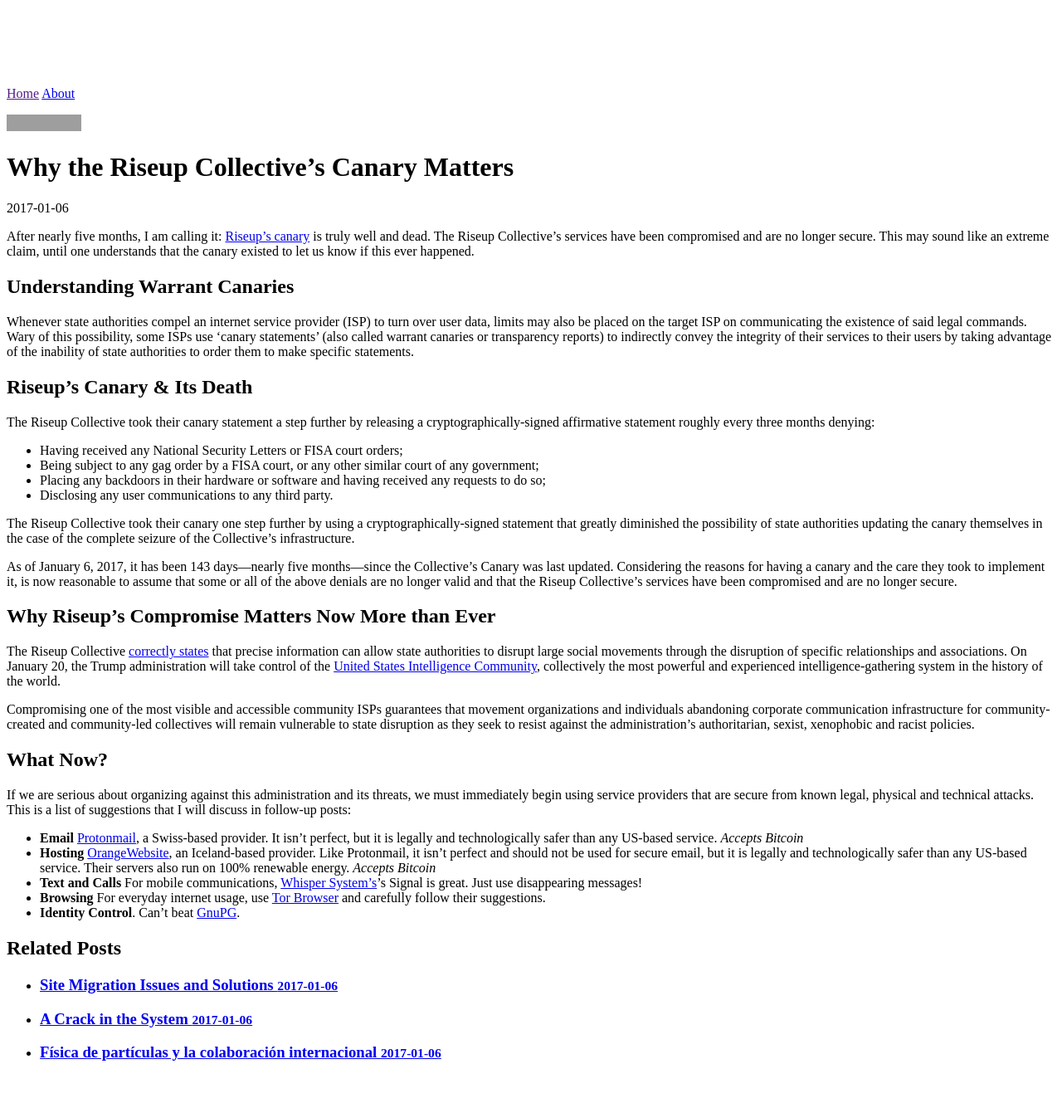
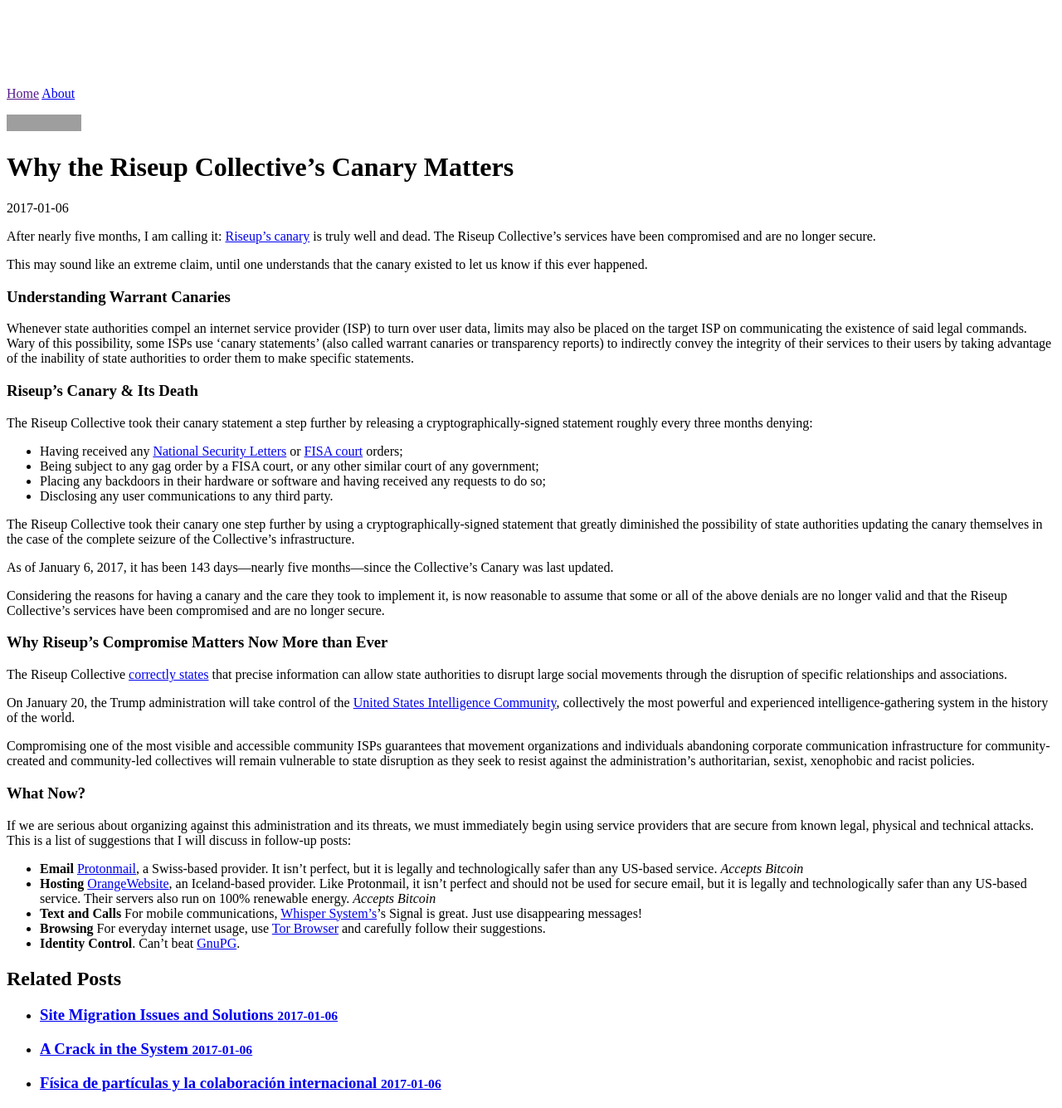
Before and after one commit to chema/sanfranciscan, a Jekyll site: the page built from _posts/2017-01-06-why-riseups-canary-matters.md, in a window 1280 px wide. Shown: the whole page at 83% size. Built offline with Jekyll 4.4.1, drawn with Linux system fonts in a browser that asks for light colours; comment, search, counter and statistics services are not loaded; before the commit the page ends 1298 px from its top, so only the background shows below that; grey boxes are pictures that could not be loaded.

Commit message:
Added links

```diff
--- a/_posts/2017-01-06-why-riseups-canary-matters.md
+++ b/_posts/2017-01-06-why-riseups-canary-matters.md
@@ -4,32 +4,38 @@
 title: Why the Riseup Collective&#8217;s Canary Matters
 ---
 
-After nearly five months, I am calling it: [Riseup's canary](https://riseup.net/en/canary) is truly well and dead. The Riseup Collective's services have been compromised and are no longer secure. This may sound like an extreme claim, until one understands that the canary existed to let us know if this ever happened.
+After nearly five months, I am calling it: [Riseup's canary](https://riseup.net/en/canary) is truly well and dead. The Riseup Collective's services have been compromised and are no longer secure.
 
-## Understanding Warrant Canaries
+This may sound like an extreme claim, until one understands that the canary existed to let us know if this ever happened.
+
+### Understanding Warrant Canaries
 
 Whenever state authorities compel an internet service provider (ISP) to turn over user data, limits may also be placed on the target ISP on communicating the existence of said legal commands. Wary of this possibility, some ISPs use 'canary statements' (also called warrant canaries or transparency reports) to indirectly convey the integrity of their services to their users by taking advantage of the inability of state authorities to order them to make specific statements.
 
-## Riseup's Canary & Its Death
+### Riseup's Canary & Its Death
 
-The Riseup Collective took their canary statement a step further by releasing a cryptographically-signed affirmative statement roughly every three months denying:
+The Riseup Collective took their canary statement a step further by releasing a cryptographically-signed statement roughly every three months denying:
 
-* Having received any National Security Letters or FISA court orders;
+* Having received any [National Security Letters](https://en.wikipedia.org/wiki/National_security_letter) or [FISA court](https://en.wikipedia.org/wiki/United_States_Foreign_Intelligence_Surveillance_Court) orders;
 * Being subject to any gag order by a FISA court, or any other similar court of any government;
 * Placing any backdoors in their hardware or software and having received any requests to do so;
 * Disclosing any user communications to any third party.
 
 The Riseup Collective took their canary one step further by using a cryptographically-signed statement that greatly diminished the possibility of state authorities updating the canary themselves in the case of the complete seizure of the Collective's infrastructure.
 
-As of January 6, 2017, it has been 143 days—nearly five months—since the Collective's Canary was last updated. Considering the reasons for having a canary and the care they took to implement it, is now reasonable to assume that some or all of the above denials are no longer valid and that the Riseup Collective's services have been compromised and are no longer secure.
+As of January 6, 2017, it has been 143 days—nearly five months—since the Collective's Canary was last updated.
 
-## Why Riseup's Compromise Matters Now More than Ever
+Considering the reasons for having a canary and the care they took to implement it, is now reasonable to assume that some or all of the above denials are no longer valid and that the Riseup Collective's services have been compromised and are no longer secure.
 
-The Riseup Collective [correctly states](https://riseup.net/en/about-us) that precise information can allow state authorities to disrupt large social movements through the disruption of specific relationships and associations. On January 20, the Trump administration will take control of the [United States Intelligence Community](https://en.wikipedia.org/wiki/United_States_Intelligence_Community), collectively the most powerful and experienced intelligence-gathering system in the history of the world.
+### Why Riseup's Compromise Matters Now More than Ever
+
+The Riseup Collective [correctly states](https://riseup.net/en/about-us) that precise information can allow state authorities to disrupt large social movements through the disruption of specific relationships and associations.
+
+On January 20, the Trump administration will take control of the [United States Intelligence Community](https://en.wikipedia.org/wiki/United_States_Intelligence_Community), collectively the most powerful and experienced intelligence-gathering system in the history of the world.
 
 Compromising one of the most visible and accessible community ISPs guarantees that movement organizations and individuals abandoning corporate communication infrastructure for community-created and community-led collectives will remain vulnerable to state disruption as they seek to resist against the administration's authoritarian, sexist, xenophobic and racist policies.
 
-## What Now?
+### What Now?
 
 If we are serious about organizing against this administration and its threats, we must immediately begin using service providers that are secure from known legal, physical and technical attacks. This is a list of suggestions that I will discuss in follow-up posts:
 
```
